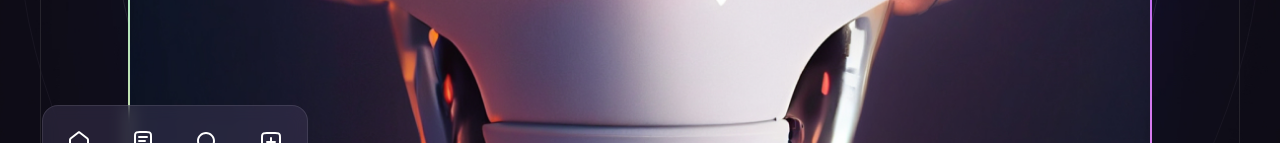
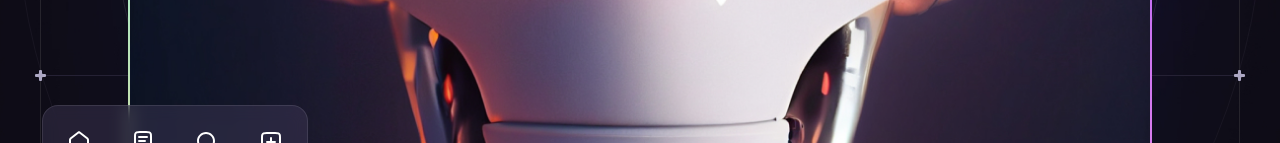
Before and after one commit to jahez07/brainwave, a React (Vite) app: page / in a window 1280 px wide. Shown: the part 809-952 px from the top of the page. Built offline with nearby package versions, Linux system fonts and the light colour scheme.

Commit message:
Generating section initial commit

```diff
--- /dev/null
+++ b/src/components/Generating.jsx
@@ -0,0 +1,5 @@
+const Generating = () => {
+  return <div>Generating</div>;
+};
+
+export default Generating;
--- a/src/components/Hero.jsx
+++ b/src/components/Hero.jsx
@@ -80,6 +80,7 @@ const Hero = () => {
           <BackgroundCircles />
         </div>
       </div>
+      <BottomLine />
     </Section>
   );
 };
```
